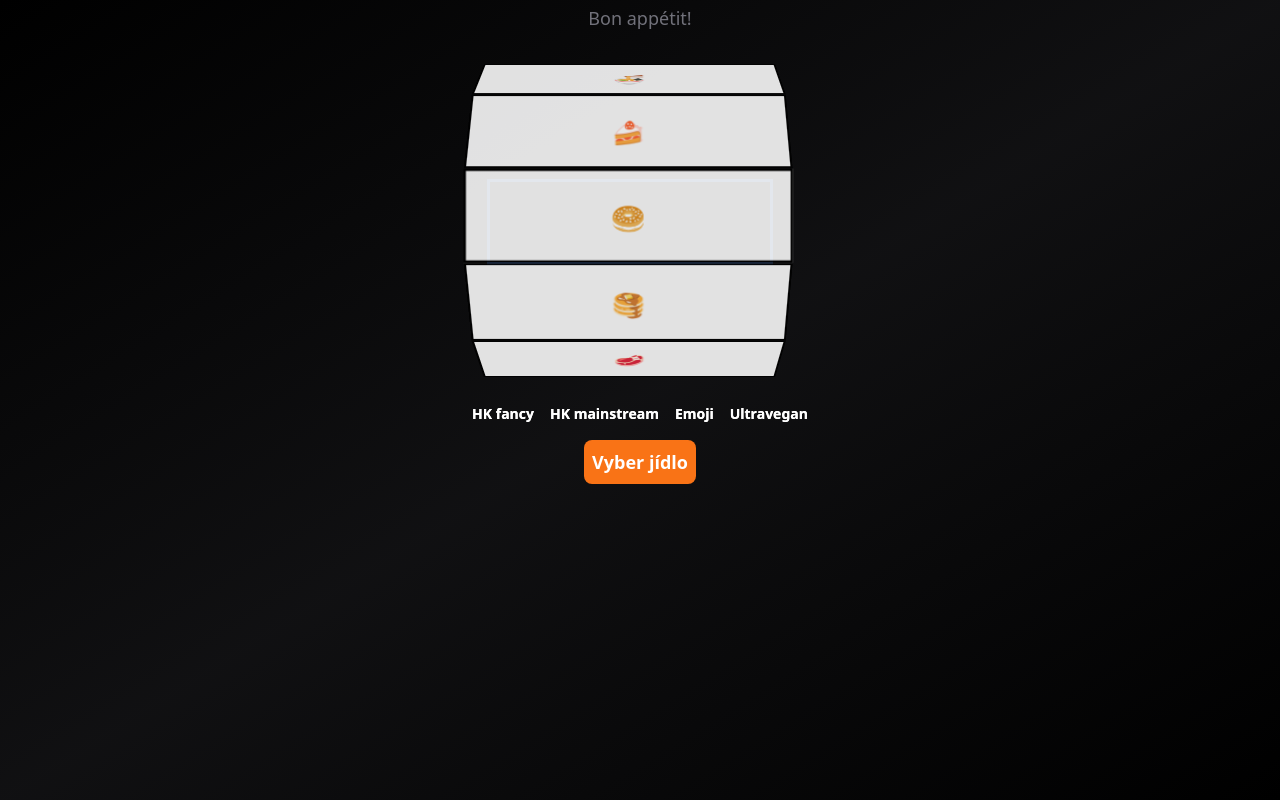
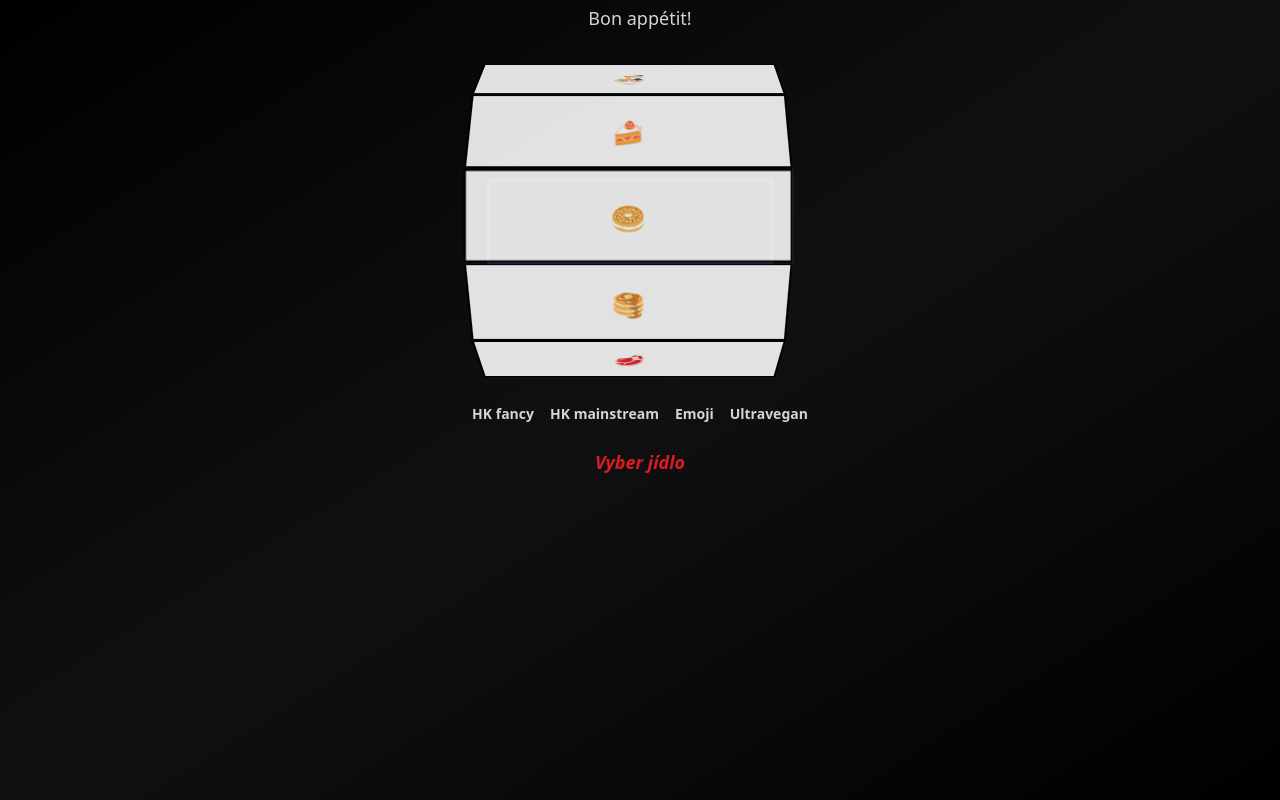
Before and after one commit to jirihofman/hungry-but-cannot-decide-what-to-order, a Next.js app: page / in a window 1280 px wide. Built offline with nearby package versions, Linux system fonts and the light colour scheme.

Commit message:
- dev with turbo - nicer colors

```diff
--- a/app/machine.jsx
+++ b/app/machine.jsx
@@ -23,7 +23,7 @@ export default function Machine() {
 	return (
 		<main className='flex flex-col items-center w-screen h-screen overflow-hidden bg-gradient-to-tl from-black via-zinc-600/20 to-black'>
 			<div className="mt-1 text-center animate-fade-in">
-				<h2 className="text-lg text-zinc-500">
+				<h2 className="text-lg text-zinc-300">
 					Bon appétit!
 				</h2>
 			</div>
@@ -33,16 +33,17 @@ export default function Machine() {
 						<Slots options={options} />
 					</div>
 				</div>
-				<div className="mt-36 options flex justify-center z-10 text-sm text-transparent duration-1000 cursor-default text-edge-outline animate-title font-display whitespace-nowrap bg-clip-text bg-white">
-					<button onClick={() => setOptions(ALL_OPTIONS.hk1)} className="hover:bg-blue-700 text-white font-bold py-2 px-2 rounded rounded-lg">HK fancy</button>
-					<button onClick={() => setOptions(ALL_OPTIONS.hk2)} className="hover:bg-blue-700 text-white font-bold py-2 px-2 rounded rounded-lg">HK mainstream</button>
-					<button onClick={() => setOptions(ALL_OPTIONS.emoji)} className="hover:bg-blue-700 text-white font-bold py-2 px-2 rounded rounded-lg">Emoji</button>
-					<button onClick={() => setOptions(ALL_OPTIONS.level5vegan)} className="flex flex-row hover:bg-blue-700 text-white font-bold py-2 px-2 rounded rounded-lg">Ultravegan</button>
+				<div className="mt-36 flex justify-center text-sm duration-1000 cursor-default whitespace-nowrap">
+					<button onClick={() => setOptions(ALL_OPTIONS.hk1)} className="hover:bg-blue-700 text-zinc-300 font-bold py-2 px-2 rounded rounded-lg">HK fancy</button>
+					<button onClick={() => setOptions(ALL_OPTIONS.hk2)} className="hover:bg-blue-700 text-zinc-300 font-bold py-2 px-2 rounded rounded-lg">HK mainstream</button>
+					<button onClick={() => setOptions(ALL_OPTIONS.emoji)} className="hover:bg-blue-700 text-zinc-300 font-bold py-2 px-2 rounded rounded-lg">Emoji</button>
+					<button onClick={() => setOptions(ALL_OPTIONS.level5vegan)} className="flex flex-row hover:bg-blue-700 text-zinc-300 font-bold py-2 px-2 rounded rounded-lg">Ultravegan</button>
 				</div>
 				<div className="mt-2 flex flex-row justify-center">
-					<button className='flex flex-row bg-orange-500 hover:bg-orange-700 text-white font-bold py-2 px-2 rounded rounded-lg border-zinc-500' onClick={() => handleGoClick()}>Vyber jídlo</button>
+					<button style={{ color: '#dc1c22', fontStyle: 'italic'}} className='flex flex-row hover:bg-zinc-300 text-zinc-300 font-bold py-2 px-2 rounded rounded-lg border-zinc-500' onClick={() => handleGoClick()}>Vyber jídlo</button>
 				</div>
 
+				{/* This is gone for a long time. See original codepen or first commit to see how it worked. */}
 				<div className="hidden">
 					<label>
 						<input type="checkbox" id="xray" />
--- a/package.json
+++ b/package.json
@@ -3,7 +3,7 @@
   "version": "0.1.3",
   "private": false,
   "scripts": {
-    "dev": "next dev -p 4037",
+    "dev": "next dev -p 4037 --turbo",
     "build": "next build",
     "start": "next start"
   },
```
Also changed, not shown: 1 other file (tests, documents, lock files or other folders).
